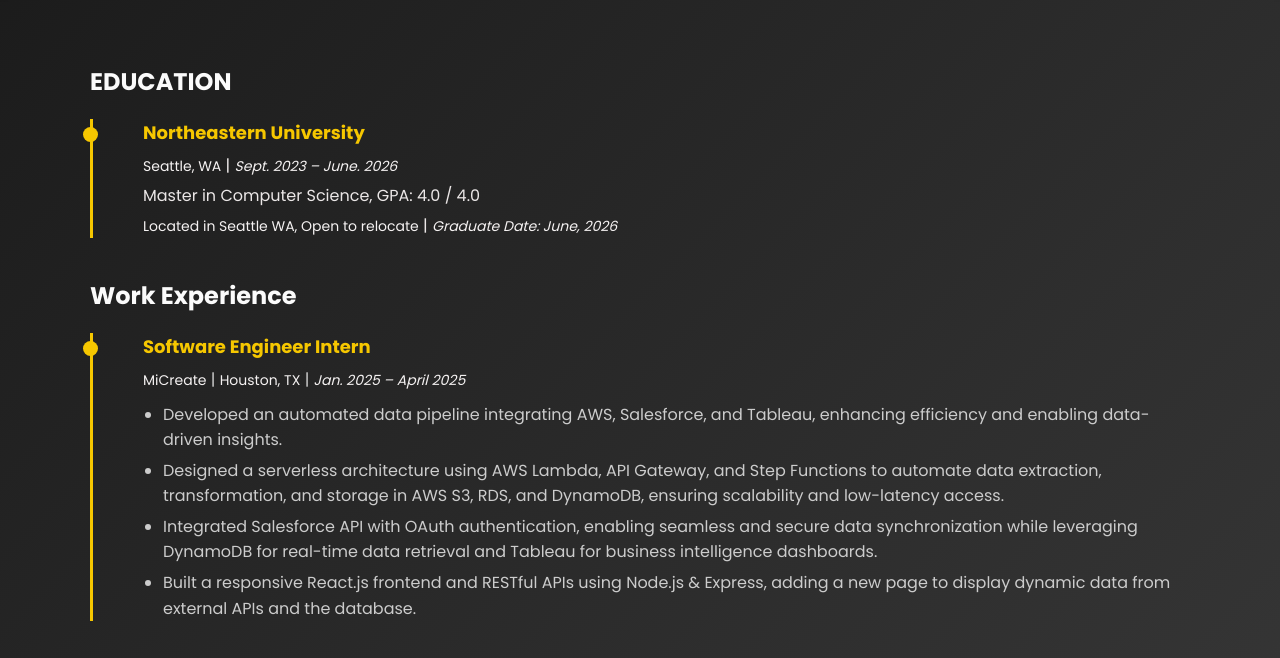
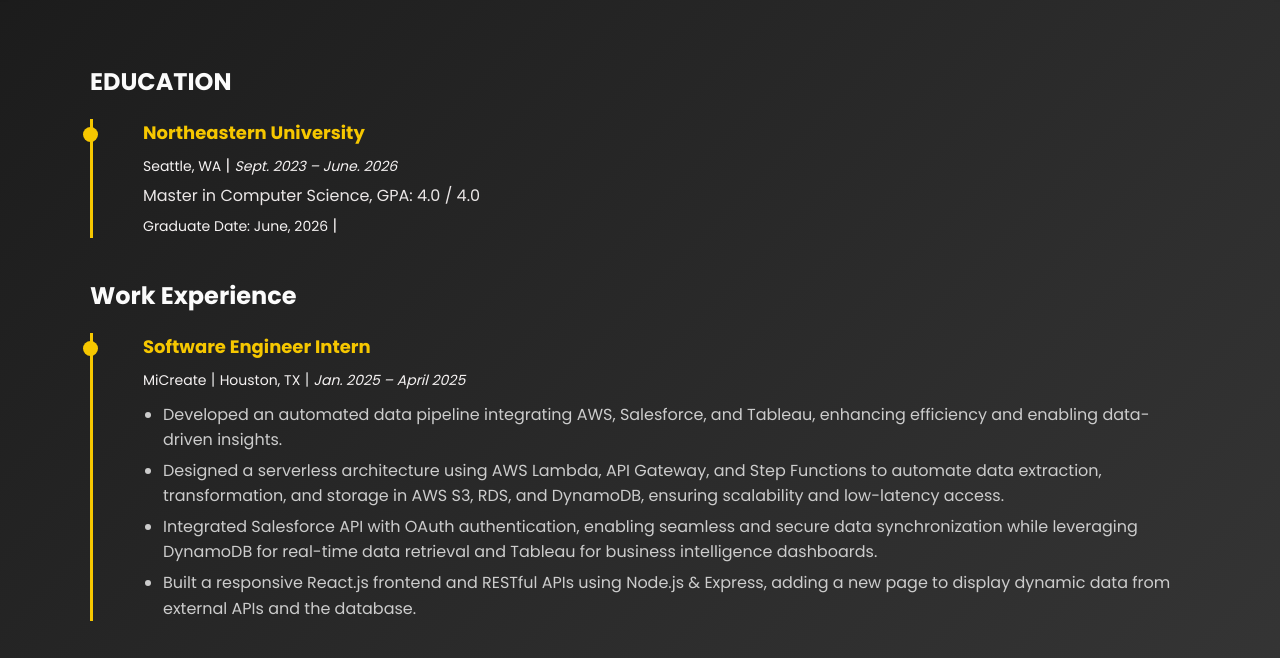
Before and after one commit to averylAL/averylAL.github.io, a plain HTML site: page aboutme/aboutme.html in a window 1280 px wide. Shown: the part 63-721 px from the top of the page. Drawn offline with Linux system fonts and the light colour scheme.

Commit message:
update education

```diff
--- a/aboutme/aboutme.html
+++ b/aboutme/aboutme.html
@@ -31,9 +31,8 @@
             </p>
             <p>Master in Computer Science, GPA: 4.0 / 4.0</p>
             <p>
-              <span class="location">Located in Seattle WA, Open to relocate</span> |
-              <span class="location"><em>Graduate Date: June, 2026 </em></span>
-          </p>
+              <span class="location">Graduate Date: June, 2026</span> |
+            </p>
           </div>
         </div>
 
```
